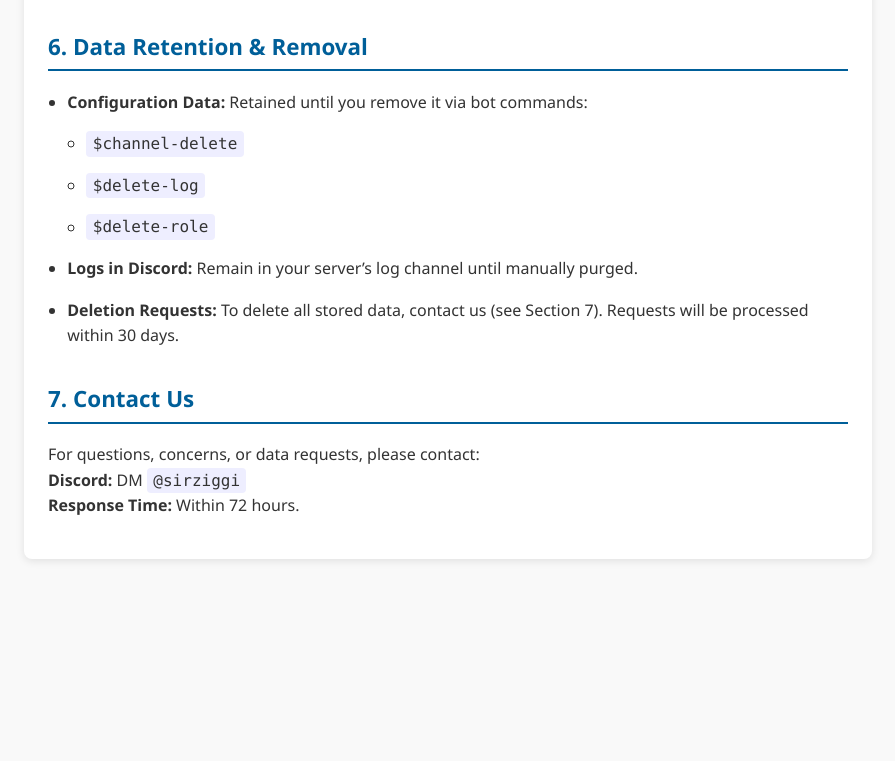
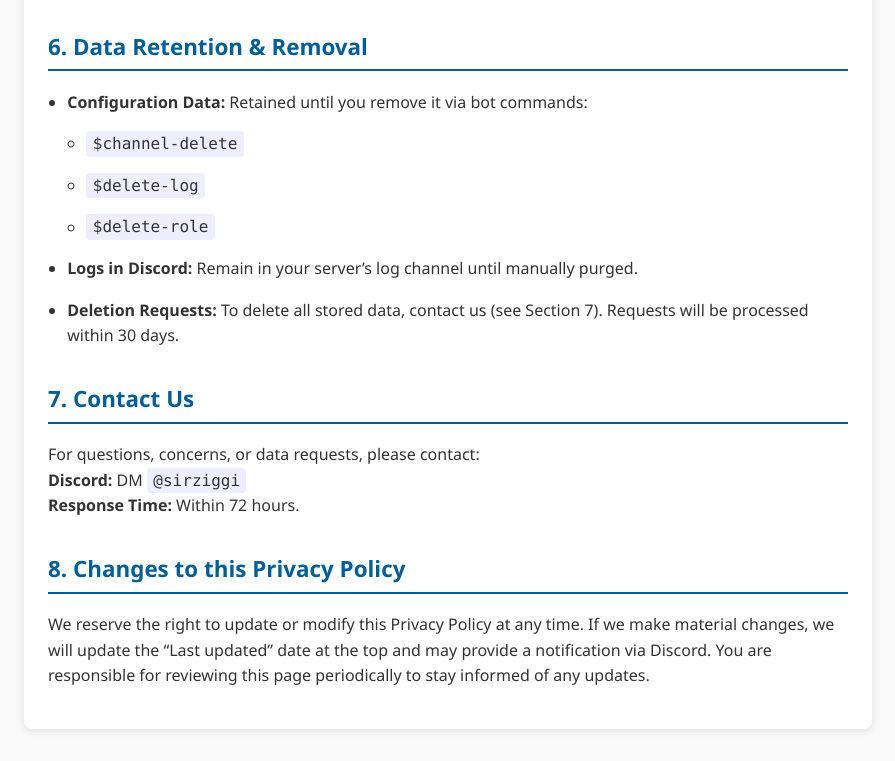
Before and after one commit to ziggiii/ziggiii.github.io, a plain HTML site: page index.html in a window 1280 px wide. Shown: the part 1629-2390 px from the top of the page, without its empty margins (192-1087 px from the left). Before the commit the page ends 2220 px from the top, so only its background shows below. Drawn offline with Linux system fonts and the light colour scheme.

Commit message:
Update 1.2

```diff
--- a/index.html
+++ b/index.html
@@ -150,6 +150,12 @@
       <strong>Discord:</strong> DM <code>@sirziggi</code><br>
       <strong>Response Time:</strong> Within 72 hours.
     </p>
+
+    <h2>8. Changes to this Privacy Policy</h2>
+    <p>
+      We reserve the right to update or modify this Privacy Policy at any time. If we make material changes, we will update the “Last updated” date at the top and may provide a notification via Discord. You are responsible for reviewing this page periodically to stay informed of any updates.
+    </p>
+
   </div>
 </body>
 </html>
```
